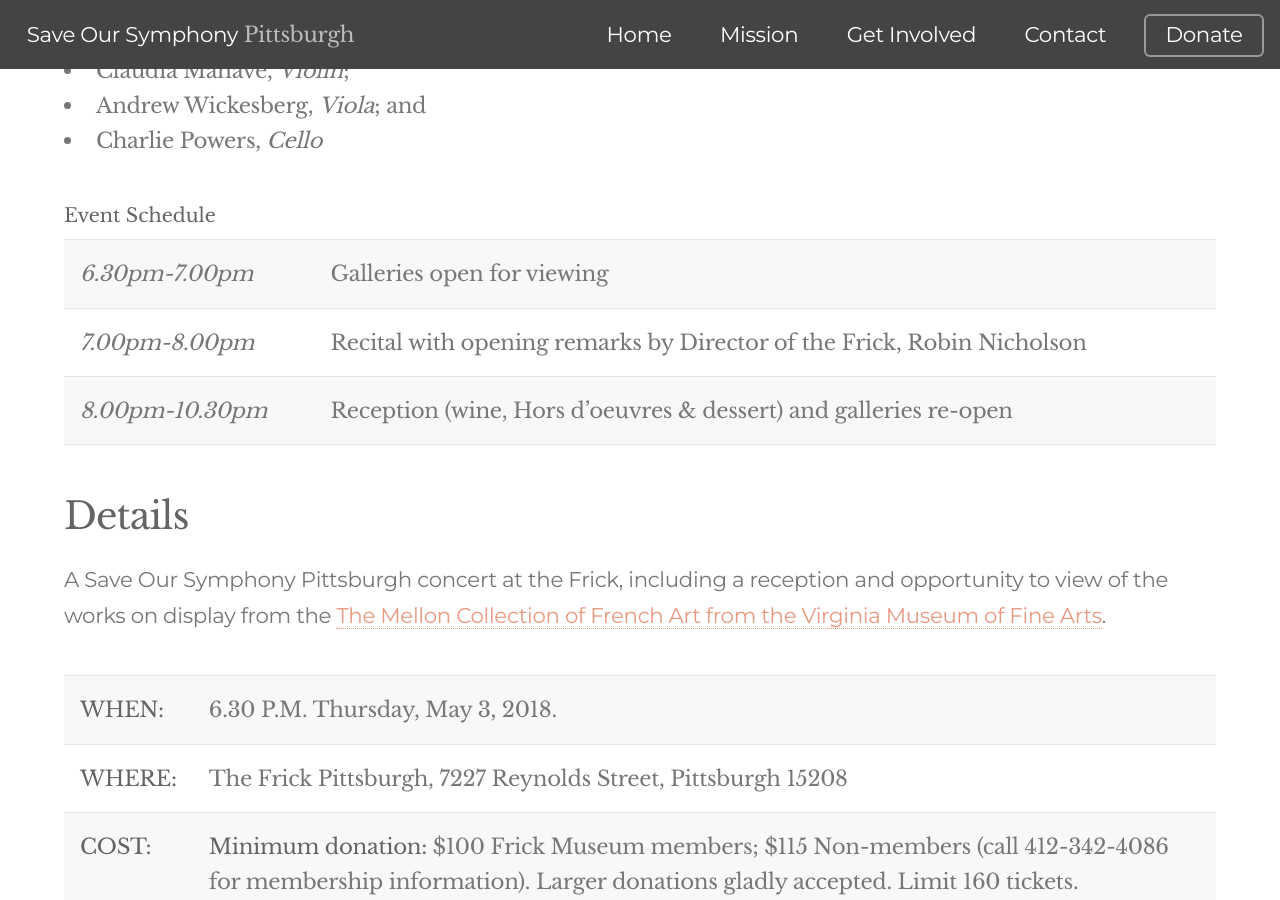
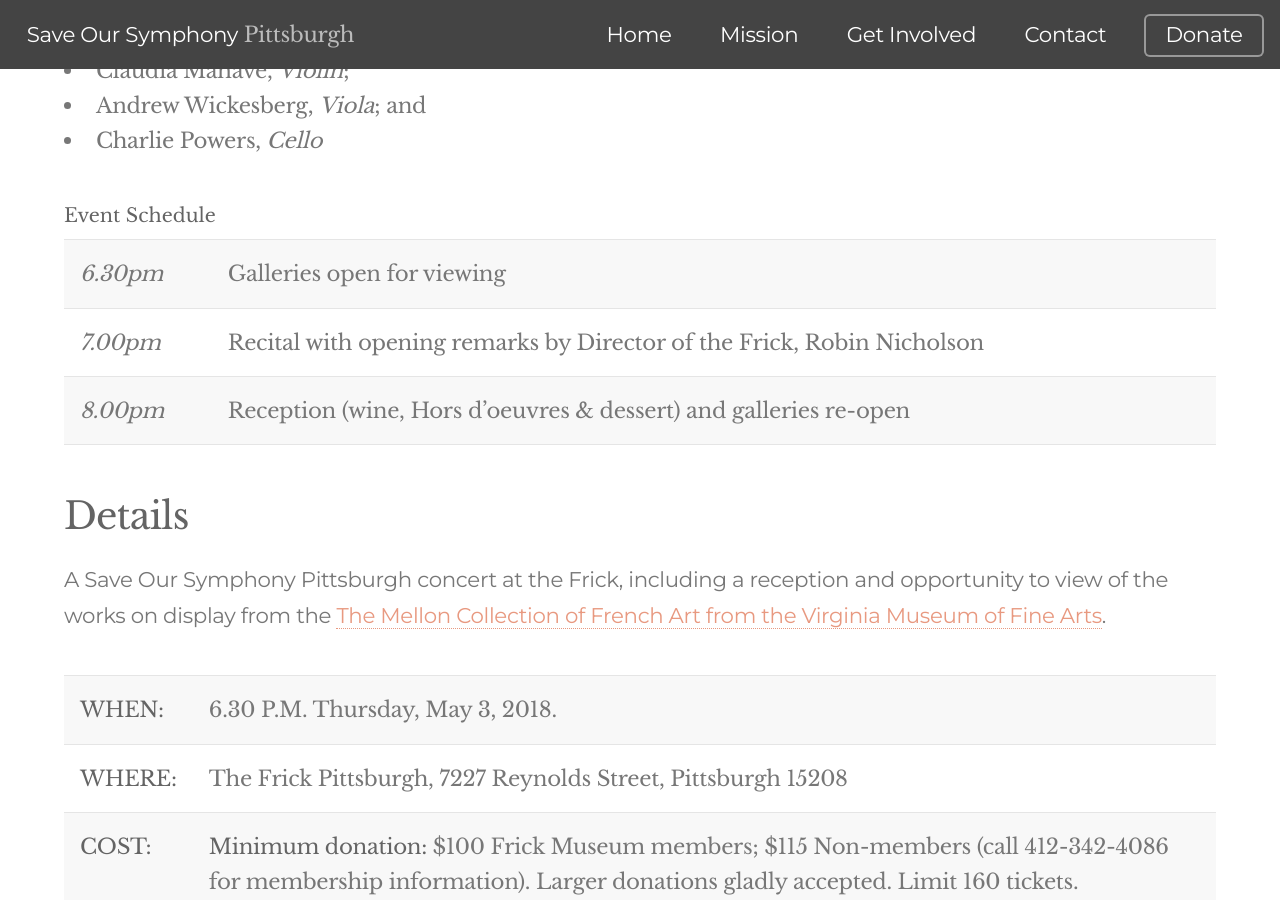
Before and after one commit to daraghbyrne/sospittsburgh, a Jekyll site: the page built from _posts/events/2018-05-03-frick.markdown, in a window 1280 px wide and 900 px high, scrolled down 1668 px. Built offline with Jekyll 4.4.1, drawn with Linux system fonts in a browser that asks for light colours; nearby versions of some CDN libraries.

Commit message:
take out end times

```diff
--- a/_posts/events/2018-05-03-frick.markdown
+++ b/_posts/events/2018-05-03-frick.markdown
@@ -32,9 +32,9 @@
 
 ##### __Event Schedule__
 
-| _6.30pm-7.00pm_  | Galleries open for viewing |
-| _7.00pm-8.00pm_  | Recital with opening remarks by Director of the Frick, Robin Nicholson |
-| _8.00pm-10.30pm_  | Reception (wine, Hors d’oeuvres &amp; dessert) and galleries re-open |
+| _6.30pm_  | Galleries open for viewing |
+| _7.00pm_  | Recital with opening remarks by Director of the Frick, Robin Nicholson |
+| _8.00pm_  | Reception (wine, Hors d’oeuvres &amp; dessert) and galleries re-open |
 
 ### __Details__
 
```
